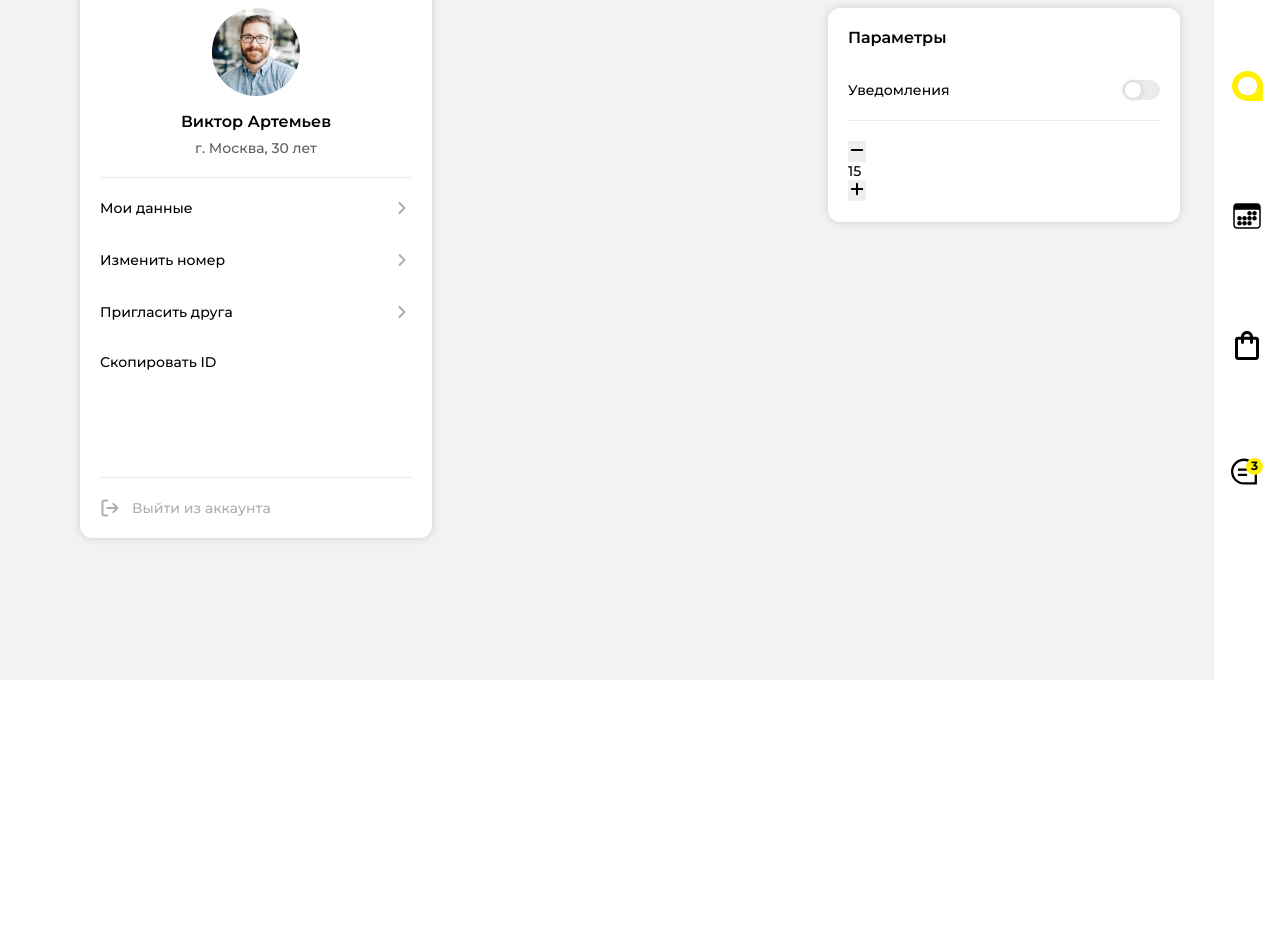
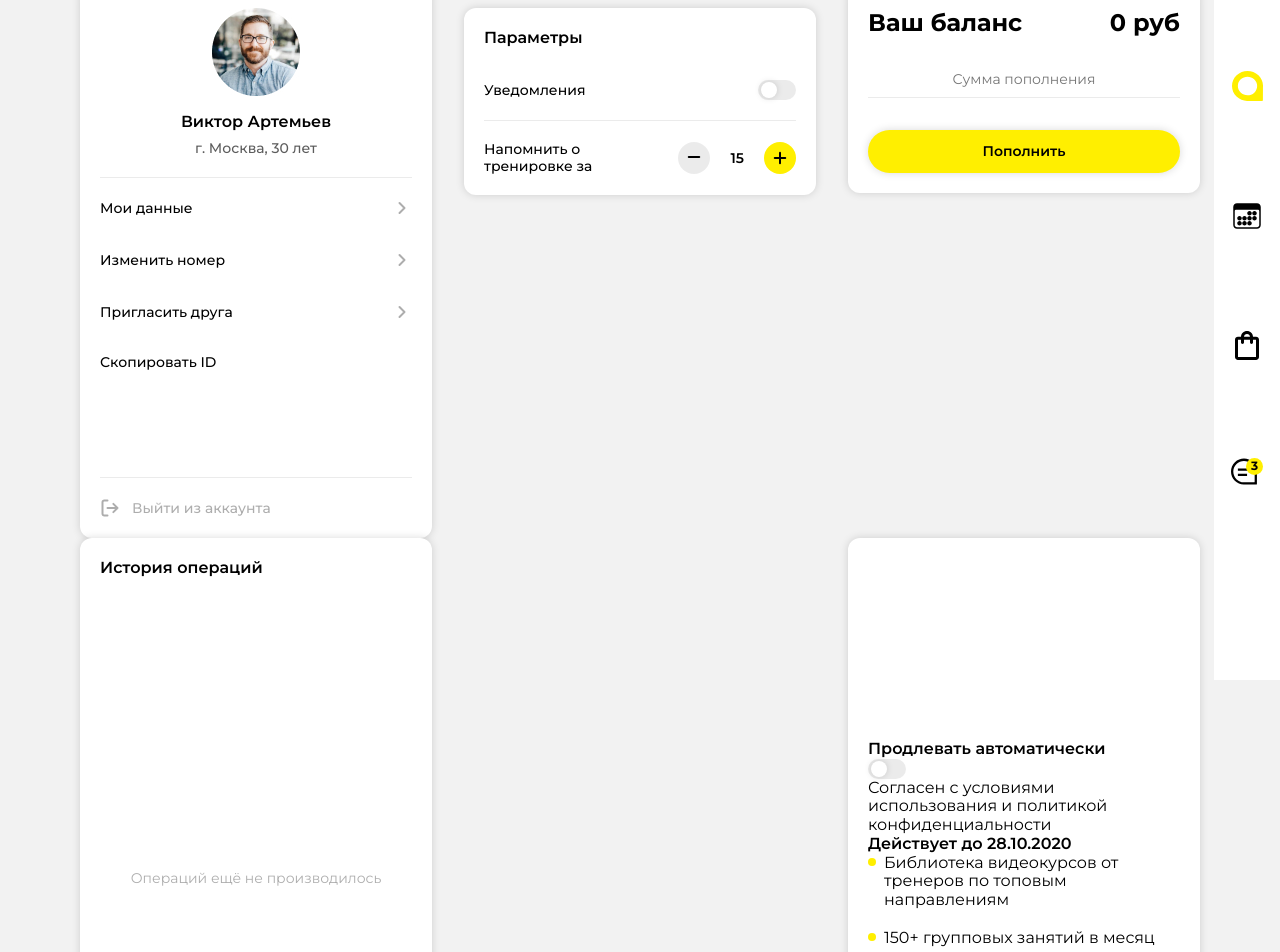
Before and after one commit to mrAzay/fitplace, a Vue app: page /profile in a window 1280 px wide. Shown: the part 120-1072 px from the top of the page. Before the commit the page ends 800 px from the top, so only its background shows below. Built offline with nearby package versions, Linux system fonts and the light colour scheme.

Commit message:
add дшые

```diff
--- a/src/assets/scss/_global.scss
+++ b/src/assets/scss/_global.scss
@@ -14,6 +14,9 @@
   padding: 20px;
   box-shadow: 0px 0px 8px rgba(0, 0, 0, 0.15);
   border-radius: 12px;
+  -ms-overflow-style: none;
+  overflow: -moz-scrollbars-none;
+  &::-webkit-scrollbar { width: 0; }
   &-title{
     font-weight: 600;
     font-size: 16px;
@@ -50,6 +53,8 @@ html{
 }
 
 html::-webkit-scrollbar { width: 0; }
+
+
 
 .grid{
   display: flex;
@@ -101,3 +106,47 @@ html::-webkit-scrollbar { width: 0; }
     left: 3px;
   }
 }
+
+.schet{
+  display: flex;
+  align-items: center;
+  justify-content: space-between;
+  font-weight: 600;
+  &-btn{
+    width: 32px;
+    height: 32px;
+    border-radius: 50%;
+    background: rgba(0, 0, 0, 0.08);
+    cursor: pointer;
+    &-minus{
+      margin-right: 20px;
+    }
+    &-plus{
+      margin-left: 20px;
+      background-color: $accent;
+      display: flex;
+      align-items: center;
+      justify-content: center;
+    }
+  }
+}
+
+.list{
+  padding-left: 16px;
+  &__item{
+    position: relative;
+    &+&{
+      margin-top: 20px;
+    }
+    &:before{
+      content: '';
+      position: absolute;
+      top: 4px;
+      left: -16px;
+      width: 8px;
+      height: 8px;
+      border-radius: 50%;
+      background-color: $accent;
+    }
+  }
+}
--- a/src/assets/scss/_normalize.css
+++ b/src/assets/scss/_normalize.css
@@ -385,3 +385,17 @@ p{
     padding: 0;
     margin: 0;
 }
+
+
+input{
+    border: none;
+}
+
+input[type=number] {
+    -moz-appearance: textfield;
+}
+input::-webkit-outer-spin-button,
+input::-webkit-inner-spin-button {
+    -webkit-appearance: none;
+    margin: 0;
+}
--- /dev/null
+++ b/src/components/Aboniment.vue
@@ -0,0 +1,46 @@
+<template>
+<div class="aboniment block">
+  <img src="@/assets/img/aboniment1.jpg" alt="" class="aboniment__img">
+  <div class="aboniment__prod">
+    <div class="aboniment__prid-title block-title">Продлевать автоматически</div>
+    <label class="aboniment__check">
+      <input type="checkbox" class="check">
+      <span class="castom-check"></span>
+    </label>
+    <div class="aboniment__prod-text">Согласен с условиями использования
+      и политикой конфиденциальности</div>
+  </div>
+  <div class="aboniment__title block-title">Действует до 28.10.2020</div>
+  <ul class="aboniment__list list">
+    <li class="aboniment__list-item list__item">
+      Библиотека видеокурсов от тренеров по топовым направлениям
+    </li>
+    <li class="aboniment__list-item list__item">
+      150+ групповых занятий в месяц
+    </li>
+    <li class="aboniment__list-item list__item">
+      Бесплатная персональная тренировка с тренером
+    </li>
+    <li class="aboniment__list-item list__item">
+      Приоритетная поддержка сервиса
+    </li>
+  </ul>
+  <a href="#" class="aboniment__link"></a>
+  <button class="aboniment__button button"></button>
+  <button class="aboniment__button button"></button>
+  <button class="aboniment__button button"></button>
+  <button class="aboniment__button button"></button>
+  <a href="#" class="aboniment__down-link"></a>
+</div>
+</template>
+
+<style lang="scss" scoped>
+  .aboniment {
+  }
+</style>
+
+<script>
+export default {
+  name: 'Aboniment'
+}
+</script>
--- /dev/null
+++ b/src/components/Balance.vue
@@ -0,0 +1,37 @@
+<template>
+  <div class="balance block">
+    <div class="balance__title title">
+      <span>Ваш баланс</span>
+      <span>0 руб</span>
+    </div>
+    <input type="number" class="balance__input block-text" placeholder="Сумма пополнения">
+    <button class="balance__btn button">Пополнить</button>
+  </div>
+</template>
+<style scoped lang="scss">
+  .balance{
+    &__title{
+      display: flex;
+      align-items: center;
+      justify-content: space-between;
+      margin-bottom: 32px;
+    }
+    &__input{
+      display: block;
+      width: 100%;
+      border-bottom: 1px solid rgba(0, 0, 0, 0.08);
+      padding-bottom: 8px;
+      text-align: center;
+      margin-bottom: 32px;
+    }
+    &__btn{
+      width: 100%;
+      padding: 13px 0;
+    }
+  }
+</style>
+<script>
+export default {
+  name: 'Balance'
+}
+</script>
--- /dev/null
+++ b/src/components/Historu.vue
@@ -0,0 +1,67 @@
+<template>
+  <div class="history block">
+    <div class="history__title block-title">История операций</div>
+    <div class="history__wrapper">
+      <div v-if="true" class="history__wrapper-blank block-text">
+        Операций ещё не производилось
+      </div>
+      <div v-else class="history__wrapper-no-blank">
+        <div class="history__item" v-for="(item, index) in 6" :key="index">
+          <div class="history__item-title block-title">
+            <span class="historu__item-title-value">Покупка видео</span>
+            <span class="history__item-price">- 1 200 руб</span>
+          </div>
+          <div class="history__item-text block-text"> Комплексное увеличение мышечной массы всего тела</div>
+          <div class="history__item-data">23.06.2020 - 16:35</div>
+        </div>
+      </div>
+    </div>
+  </div>
+</template>
+<style lang="scss" scoped>
+  .history{
+    height: 627px;
+    overflow: auto;
+    display: flex;
+    flex-direction: column;
+    &__wrapper{
+      flex-grow: 2;
+      display: flex;
+      align-items: center;
+      justify-content: center;
+      &-blank{
+        color: rgba(0, 0, 0, 0.32);
+      }
+    }
+    &__title{
+      margin-bottom: 32px;
+    }
+    &__item{
+      &+&{
+        padding-top: 20px;
+        margin-top: 20px;
+        border-top: 1px solid rgba(0, 0, 0, 0.08);
+      }
+      &-title{
+        display: flex;
+        align-items: center;
+        justify-content: space-between;
+        margin-bottom: 12px;
+      }
+      &-text{
+        margin-bottom: 8px;
+        color: rgba(0, 0, 0, 0.8);
+      }
+      &-data{
+        font-size: 12px;
+        line-height: 15px;
+        color: rgba(0, 0, 0, 0.64)
+      }
+    }
+  }
+</style>
+<script>
+export default {
+  name: 'History'
+}
+</script>
--- a/src/components/Paraments.vue
+++ b/src/components/Paraments.vue
@@ -9,17 +9,17 @@
       </label>
     </div>
     <div class="paraments__napomit">
-      <div class="paraments__napomit-text"></div>
-      <div class="paraments__napomit-chet">
-        <button class="paraments__napomit-chet-btn paraments__napomit-chet-btn-minus">
+      <div class="paraments__napomit-text">Напомнить о <br> тренировке за</div>
+      <div class="paraments__napomit-schet schet">
+        <button class="paraments__napomit-schet-btn paraments__napomit-chet-btn-minus schet-btn schet-btn-minus">
           <svg width="18" height="18" viewBox="0 0 18 18" fill="none" xmlns="http://www.w3.org/2000/svg">
             <path d="M3.75 9H14.25" stroke="black" stroke-width="2" stroke-linecap="round" stroke-linejoin="round"/>
           </svg>
         </button>
-        <div class="paraments__napomit-chet-value">
+        <div class="paraments__napomit-schet-value schet-value">
           15
         </div>
-        <button class="paraments__napomit-chet-btn paraments__napomit-chet-btn-plus">
+        <button class="paraments__napomit-schet-btn paraments__napomit-chet-btn-plus schet-btn schet-btn-plus">
           <svg width="18" height="18" viewBox="0 0 18 18" fill="none" xmlns="http://www.w3.org/2000/svg">
             <path d="M9 3.75V14.25" stroke="black" stroke-width="2" stroke-linecap="round" stroke-linejoin="round"/>
             <path d="M3.75 9H14.25" stroke="black" stroke-width="2" stroke-linecap="round" stroke-linejoin="round"/>
@@ -52,6 +52,11 @@
       border-bottom: 1px solid rgba(0, 0, 0, 0.08);
       margin-bottom: 20px;
     }
+    &__napomit{
+      display: flex;
+      align-items: center;
+      justify-content: space-between;
+    }
   }
 </style>
 <script>
--- a/src/views/Profile.vue
+++ b/src/views/Profile.vue
@@ -2,15 +2,24 @@
   <div class="container grid">
     <ProfileBlock></ProfileBlock>
     <Paraments></Paraments>
+    <Balance></Balance>
+    <History></History>
+    <Aboniment></Aboniment>
   </div>
 </template>
 
 <script>
 import ProfileBlock from '@/components/ProfileBlock'
 import Paraments from '@/components/Paraments'
+import Balance from '../components/Balance'
+import History from '../components/Historu'
+import Aboniment from '../components/Aboniment'
 export default {
   name: 'Profile',
   components: {
+    Aboniment,
+    History,
+    Balance,
     ProfileBlock,
     Paraments
   }
--- a/src/views/Vebinar.vue
+++ b/src/views/Vebinar.vue
@@ -6,8 +6,8 @@
           <img class="vebinar__block-img" src="@/assets/img/video.jpg">
           <div class="vebinar__block-info">
             <div class="vebinar__block-title block-title">ОСНОВЫ СТРЕТЧИНГА И ГИБКОСТИ</div>
-            <ul class="vebinar__block-list">
-              <li class="vebinar__block-list-item" v-for="(item, index) of items" :key="index">
+            <ul class="vebinar__block-list list">
+              <li class="vebinar__block-list-item list__item" v-for="(item, index) of items" :key="index">
                 {{item}}
               </li>
             </ul>
@@ -42,25 +42,10 @@
         margin-bottom: 24px;
       }
       &-list{
-        padding-left: 16px;
         margin-bottom: 32px;
         &-item{
-          position: relative;
           font-size: 14px;
           line-height: 17px;
-          &+&{
-            margin-top: 20px;
-          }
-          &:before{
-            content: '';
-            position: absolute;
-            top: 4px;
-            left: -16px;
-            width: 8px;
-            height: 8px;
-            border-radius: 50%;
-            background-color: $accent;
-          }
         }
       }
       &-info{
```
Also changed, not shown: src/assets/img/aboniment1.jpg (added).
